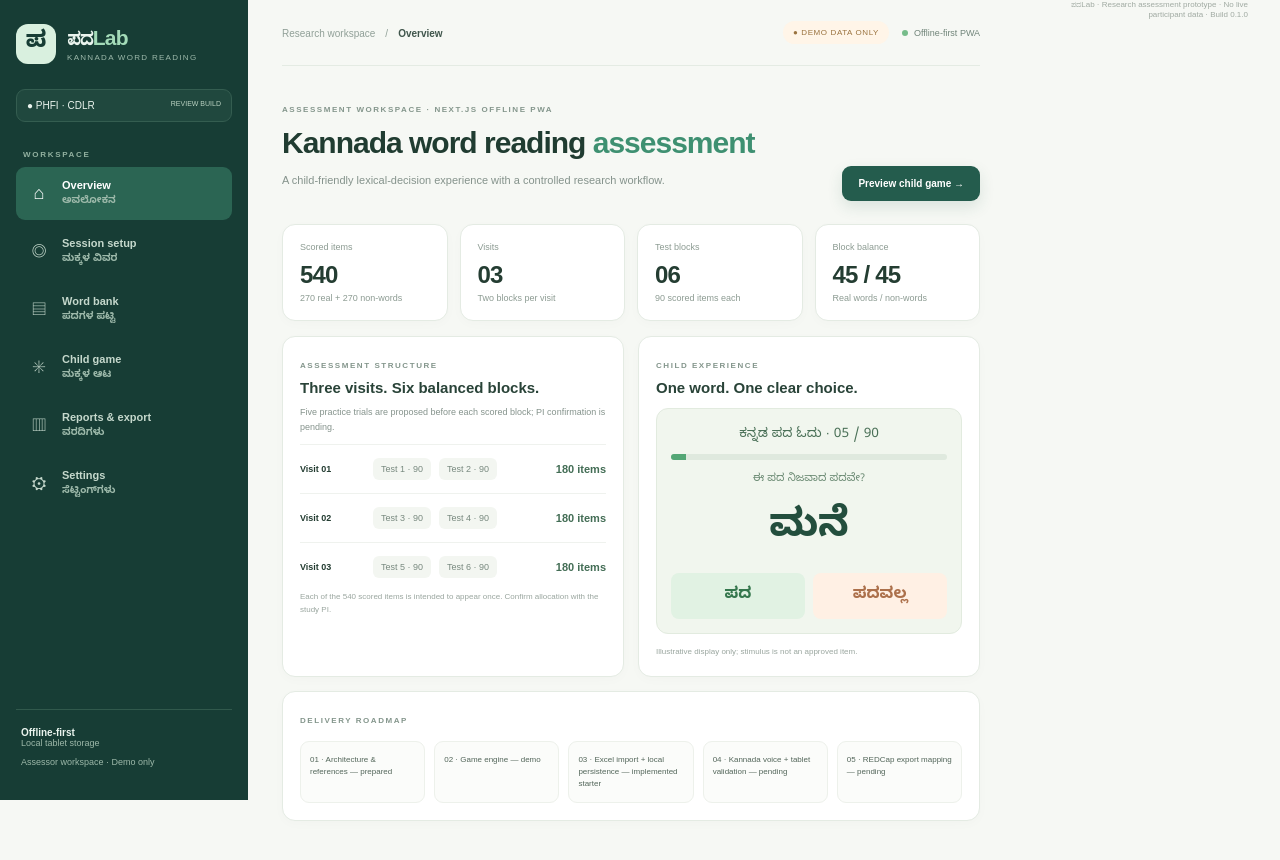
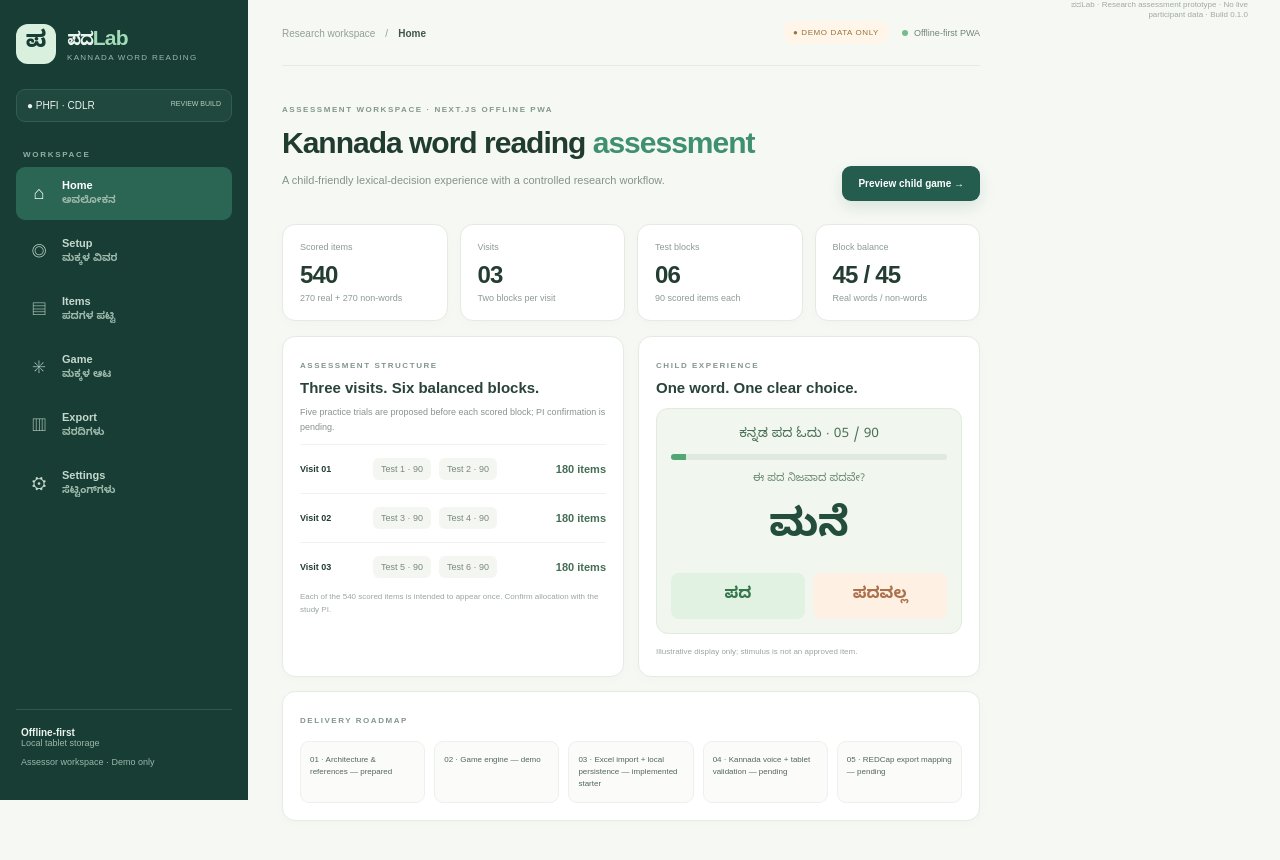
Before and after one commit to MuhammadMinhaj229/kannada-word-reading-platform, a Next.js app: page / in a window 1280 px wide. Shown: the top 860 px of the page. Built offline with nearby package versions, Linux system fonts and the light colour scheme.

Commit message:
Improve app navigation and child play state handling

```diff
--- a/src/components/assessment-console.tsx
+++ b/src/components/assessment-console.tsx
@@ -23,15 +23,15 @@ const demo:Demo[]=[
  {itemId:"DEMO-09",text:"ನದಿ",itemKind:"word"},{itemId:"DEMO-10",text:"ಕಿಮನೆ",itemKind:"nonword"}
 ];
 const nav:{id:Screen;label:string;kn:string;icon:string}[]=[
- {id:"overview",label:"Overview",kn:"ಅವಲೋಕನ",icon:"⌂"},{id:"setup",label:"Session setup",kn:"ಮಕ್ಕಳ ವಿವರ",icon:"◎"},
- {id:"bank",label:"Word bank",kn:"ಪದಗಳ ಪಟ್ಟಿ",icon:"▤"},{id:"game",label:"Child game",kn:"ಮಕ್ಕಳ ಆಟ",icon:"✳"},
- {id:"reports",label:"Reports & export",kn:"ವರದಿಗಳು",icon:"▥"},{id:"settings",label:"Settings",kn:"ಸೆಟ್ಟಿಂಗ್‌ಗಳು",icon:"⚙"}
+ {id:"overview",label:"Home",kn:"ಅವಲೋಕನ",icon:"⌂"},{id:"setup",label:"Setup",kn:"ಮಕ್ಕಳ ವಿವರ",icon:"◎"},
+ {id:"bank",label:"Items",kn:"ಪದಗಳ ಪಟ್ಟಿ",icon:"▤"},{id:"game",label:"Game",kn:"ಮಕ್ಕಳ ಆಟ",icon:"✳"},
+ {id:"reports",label:"Export",kn:"ವರದಿಗಳು",icon:"▥"},{id:"settings",label:"Settings",kn:"ಸೆಟ್ಟಿಂಗ್‌ಗಳು",icon:"⚙"}
 ];
 const uid=()=>globalThis.crypto?.randomUUID?.()??`demo-${Date.now()}-${Math.random().toString(16).slice(2)}`;
 type Reward={count:number;resume:()=>void}|null;
 export default function AssessmentConsole(){
  const [screen,setScreen]=useState<Screen>("overview");
- const [running,setRunning]=useState(false);const [finished,setFinished]=useState(false);
+ const [running,setRunning]=useState(false);const [launching,setLaunching]=useState(false);const [finished,setFinished]=useState(false);const [gameError,setGameError]=useState("");
  const [phase,setPhase]=useState<"practice"|"scored">("practice");const [progress,setProgress]=useState(0);
  const [reward,setReward]=useState<Reward>(null);const [studyId,setStudyId]=useState("");const [assessorId,setAssessorId]=useState("");
  const [visit,setVisit]=useState("1");const [block,setBlock]=useState("1");const [notes,setNotes]=useState("");
@@ -41,9 +41,10 @@ export default function AssessmentConsole(){
  const title=useMemo(()=>nav.find(x=>x.id===screen)?.label??"Overview",[screen]);
  const progressMax=phase==="practice"?5:10;
  async function startDemo(){
-   if(!mount.current||running)return;
-   // jsPsych is browser-only; import it after the user starts the child game
-   // so Next.js can safely prerender the assessor shell on the server.
+   if(!mount.current||running||launching)return;
+   setLaunching(true);setGameError("");
+   try {
+     // Load browser-only jsPsych only after an assessor starts the demo.
      const [{initJsPsych},{default:LdtChoicePlugin}] = await Promise.all([
        import("jspsych"),
        import("@/lib/jspsych/ldt-choice-plugin.js")
@@ -62,6 +63,11 @@ export default function AssessmentConsole(){
        onMilestone:async(count:number)=>new Promise<void>(resolve=>setReward({count,resume:resolve}))
      });
      jsPsych.run([...practice.map((x,i)=>trial(x,i,"practice")),...demo.map((x,i)=>trial(x,i,"scored"))] as never[]);
+   } catch(error) {
+     setRunning(false);setGameError(error instanceof Error?error.message:"Could not start the demo.");
+   } finally {
+     setLaunching(false);
+   }
  }
  async function importBank(file?:File){
    if(!file)return;setFileName(file.name);setBankErrors([]);setBusy(true);setBankStatus("Validating workbook…");
@@ -74,11 +80,11 @@ export default function AssessmentConsole(){
    }catch(e){setBankStatus("Could not read workbook");setBankErrors([e instanceof Error?e.message:"Unknown parsing error"]);}
    finally{setBusy(false);}
  }
- return <main className="shell">
+ return <main className={running ? "shell is-playing" : "shell"}>
   <aside className="sidebar">
    <div className="brand"><span className="brand-mark">ಪ</span><div><b>ಪದ<span>Lab</span></b><small>KANNADA WORD READING</small></div></div>
    <div className="study-tag">● PHFI · CDLR <small>REVIEW BUILD</small></div><p className="nav-title">WORKSPACE</p>
-   <nav>{nav.map(n=><button key={n.id} onClick={()=>setScreen(n.id)} className={screen===n.id?"nav active":"nav"}><i>{n.icon}</i><span>{n.label}<small>{n.kn}</small></span></button>)}</nav>
+   <nav aria-label="Main navigation">{nav.map(n=><button type="button" key={n.id} onClick={()=>setScreen(n.id)} aria-current={screen===n.id?"page":undefined} className={screen===n.id?"nav active":"nav"}><i aria-hidden="true">{n.icon}</i><span>{n.label}<small>{n.kn}</small></span></button>)}</nav>
    <div className="sidebar-bottom"><b>Offline-first</b><small>Local tablet storage</small><p>Assessor workspace · Demo only</p></div>
   </aside>
   <section className="main">
@@ -114,7 +120,7 @@ export default function AssessmentConsole(){
     <div className="panel audio"><div><label>KANNADA VOICE INSTRUCTIONS</label><h2>ಮೊದಲು ಅಭ್ಯಾಸ ಮಾಡೋಣ</h2><p>Approved female Kannada recordings have not yet been added.</p></div><b>♫ Audio pending</b></div>
     <div className="game-layout"><section className="game-stage"><div className="stage-top"><b>ಕನ್ನಡ ಪದ ಓದು</b><span>DEMO MODE · NOT FOR PARTICIPANTS</span></div>
       {running&&<div className="game-progress"><div><span>{phase==="practice"?"ಅಭ್ಯಾಸ (Practice)":"ಪರೀಕ್ಷೆ (Test)"}</span><b>{progress} / {progressMax}</b></div><div className="bar"><i style={{width:`${progress/progressMax*100}%`}}/></div></div>}
-      <div className="game-mount" ref={mount}>{!running&&!finished&&<div className="game-intro"><div className="collectibles">🧁　⭐　🍫</div><h2>ಆಟ ಆಡಲು ಸಿದ್ಧವೇ?</h2><p>ಮೊದಲು 5 ಅಭ್ಯಾಸ ಪದಗಳು. ನಂತರ ಚಿಕ್ಕ ಮಾದರಿ ಪರೀಕ್ಷೆ.</p><button className="primary" onClick={()=>void startDemo()}>ಆಟ ಪ್ರಾರಂಭಿಸಿ (Start demo) →</button></div>}
+      <div className="game-mount" ref={mount}>{!running&&!finished&&<div className="game-intro"><div className="collectibles" aria-hidden="true">🧁　⭐　🍫</div><h2>ಆಟ ಆಡಲು ಸಿದ್ಧವೇ?</h2><p>ಮೊದಲು 5 ಅಭ್ಯಾಸ ಪದಗಳು. ನಂತರ ಚಿಕ್ಕ ಮಾದರಿ ಪರೀಕ್ಷೆ.</p>{gameError&&<p className="warning" role="alert">{gameError}</p>}<button className="primary" disabled={launching} onClick={()=>void startDemo()}>{launching?"ಲೋಡ್ ಆಗುತ್ತಿದೆ…":"ಆಟ ಪ್ರಾರಂಭಿಸಿ (Start demo) →"}</button></div>}
       {finished&&<div className="game-intro"><div className="collectibles">🧁　⭐　🍫</div><h2>ಚೆನ್ನಾಗಿ ಮಾಡಿದ್ದೀರಿ!</h2><p>ಮಾದರಿ ಆಟ ಮುಗಿದಿದೆ. (Demo complete.)</p><button className="primary" onClick={()=>void startDemo()}>ಮತ್ತೆ ಪ್ರಯತ್ನಿಸಿ</button></div>}</div>
       <footer>One stimulus at a time · Rewards are not linked to correctness</footer>
     </section><aside className="panel game-rules"><label>GAME RULES</label><h2>Research-first game design</h2><ul><li>Five practice trials.</li><li>90 scored items per real test block.</li><li>Reward every five completed scored trials.</li><li>No correctness feedback in scored trials.</li><li>Silence during stimulus presentation.</li></ul><p className="warning">Fictional demo strings are not approved study stimuli.</p></aside></div>
```
Lines whose indentation alone changed are shown as unchanged.
